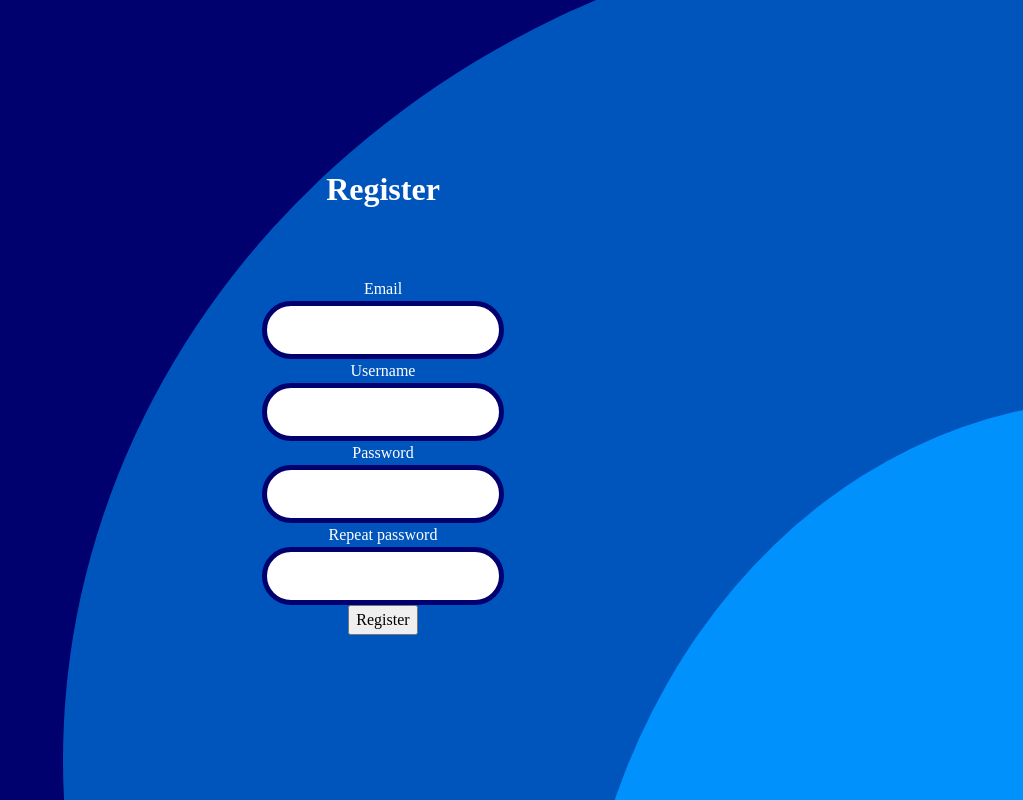
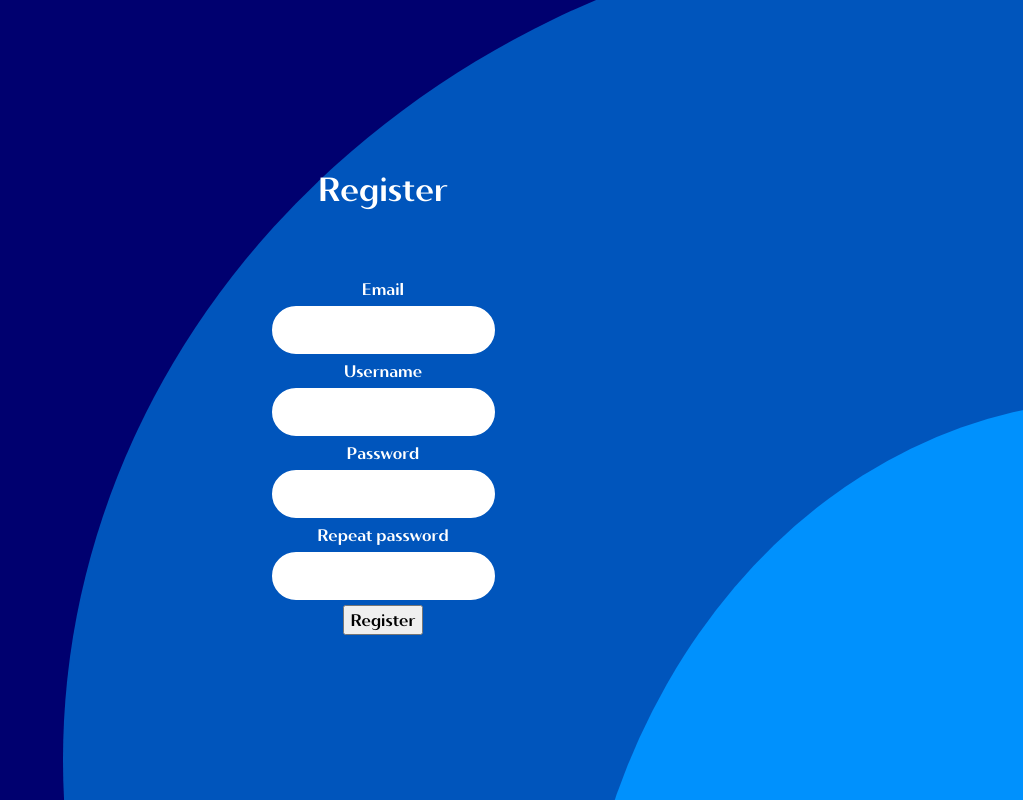
Before and after one commit to Kirshach/anki-cards, a Vue app: page /register in a window 1280 px wide. Shown: the whole page, without its empty margins (257-1280 px from the left). Built offline with nearby package versions, Linux system fonts and the light colour scheme.

Commit message:
feat: add Kumbh Sans font

```diff
--- a/src/assets/base.css
+++ b/src/assets/base.css
@@ -1,4 +1,19 @@
+@font-face {
+  font-family: "Kumbh Sans";
+  src: url("./fonts/kumbh-sans/kumbh-sans.ttf");
+  font-weight: 125 950;
+  font-stretch: 75% 125%;
+  font-style: normal;
+}
+
 #app {
   min-width: 320px;
   color: var(--text-color);
+  font-family: "Kumbh Sans", sans-serif;
+  font-variation-settings:
+    "wght" 700,
+    "YOPQ" 100;
 }
+
+h1 {
+}
--- a/src/assets/variables.css
+++ b/src/assets/variables.css
@@ -3,6 +3,7 @@
   --theme-color-1: oklch(65.05% 0.19 251.03);
   --theme-color-2: oklch(46.05% 0.19 251.03);
   --theme-color-3: oklch(23.05% 0.187 251.03);
+  --theme-color-accent: oklch(88% 0.17 250);
 
   --text-color: oklch(100% 0 0);
 
@@ -10,6 +11,4 @@
   --mobile: 320px;
   --tablet: 768px;
   --desktop: 1024px;
-
-  /* Form Elements */
 }
--- a/src/shared/text-input/ui/text-input.vue
+++ b/src/shared/text-input/ui/text-input.vue
@@ -5,15 +5,16 @@
 <style scoped>
 input {
   padding: 0.75em 1em;
-  border: 5px solid var(--theme-color-3);
+  border: 5px solid var(--theme-color-2);
   border-radius: 10em;
   font-size: 1rem;
   outline: 3px solid transparent;
   transition: outline 0.2s ease-out;
 }
 
-input:focus-visible {
-  outline: 3px solid var(--theme-color-1);
+input:focus {
+  outline: 3px solid var(--theme-color-accent);
+  outline-offset: 2px;
   transition: outline 0.1s ease-in-out;
 }
 </style>
```
Also changed, not shown: src/assets/fonts/kumbh-sans/OFL.txt (added), src/assets/fonts/kumbh-sans/README.txt (added), src/assets/fonts/kumbh-sans/kumbh-sans.ttf (added).
